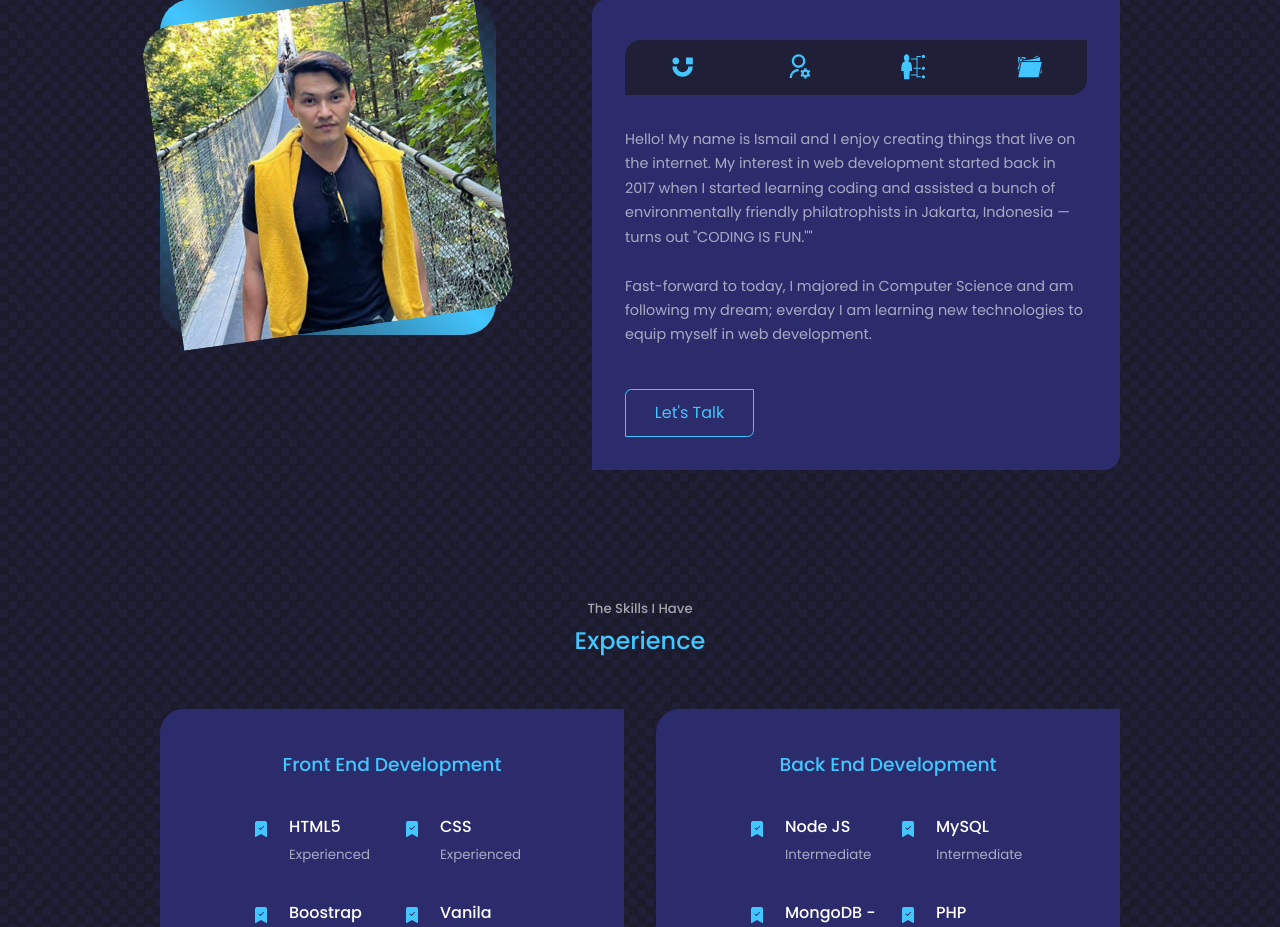
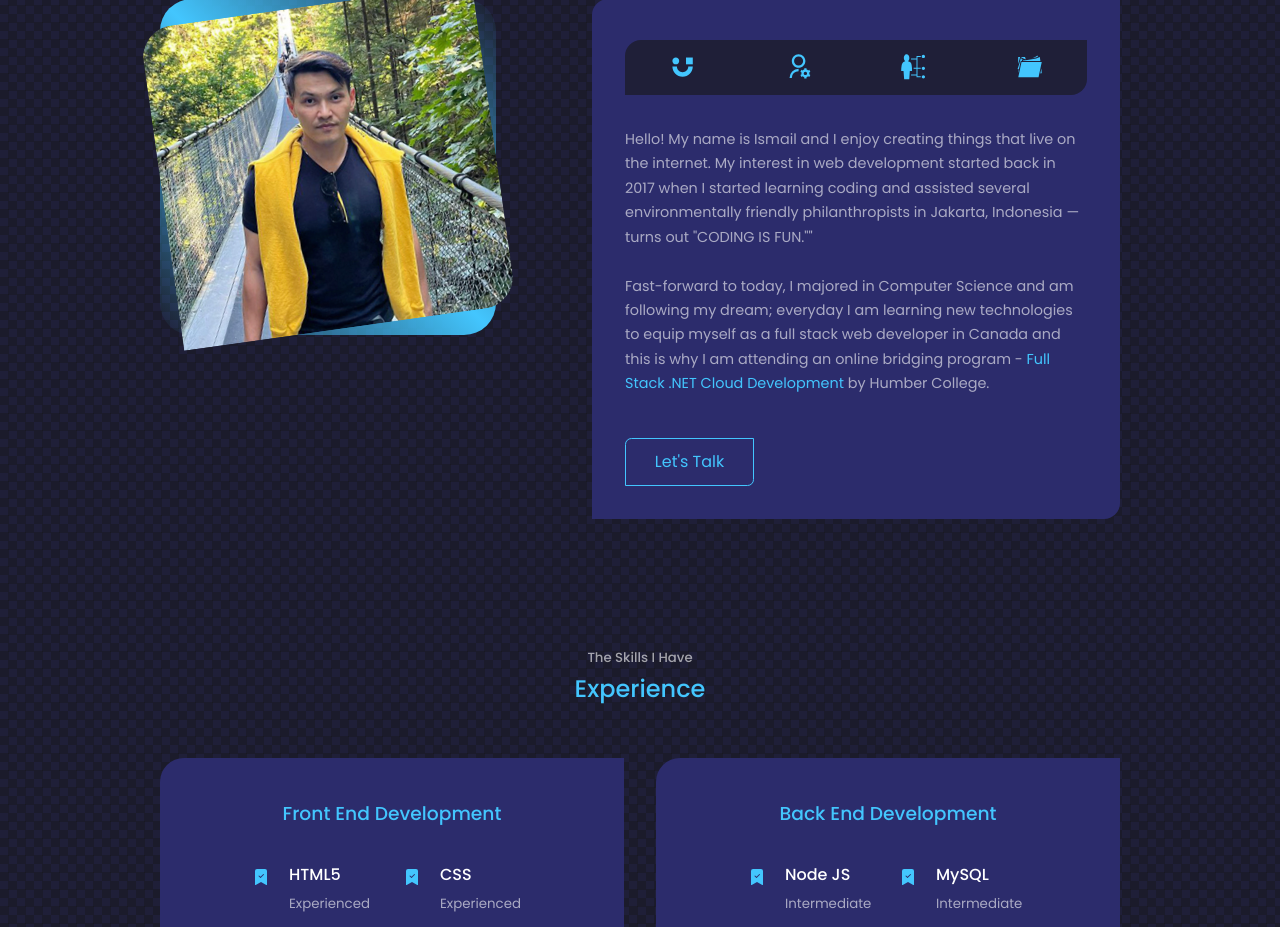
Before and after one commit to Ismail-ahmadi/portfolio, a React (Create React App) app: page / in a window 1280 px wide. Shown: the part 1040-1967 px from the top of the page. Built offline with nearby package versions, Linux system fonts and the light colour scheme.

Commit message:
fixed about section

```diff
--- a/src/components/about/About.jsx
+++ b/src/components/about/About.jsx
@@ -35,8 +35,8 @@ function About() {
 
           </div>
           <p>Hello! My name is Ismail and I enjoy creating things that live on the internet. My interest in web
-            development started back in 2017 when I started learning coding and assisted a bunch of environmentally friendly philatrophists in Jakarta, Indonesia — turns out "CODING IS FUN.""
-            <br /><br />Fast-forward to today, I majored in Computer Science and am following my dream; everday I am learning new technologies to equip myself in web development.
+            development started back in 2017 when I started learning coding and assisted several environmentally friendly philanthropists in Jakarta, Indonesia — turns out "CODING IS FUN.""
+            <br /><br />Fast-forward to today, I majored in Computer Science and am following my dream; everyday I am learning new technologies to equip myself as a full stack web developer in Canada and this is why I am attending an online bridging program - <a href="https://humber.ca/community/new-to-canada/bridging-programs/net-developer.html" target="_blank">Full Stack .NET Cloud Development</a> by Humber College.
           </p>
 
       <a href="#contact" className='btn vtn-primary group'> Let's Talk </a>
```
